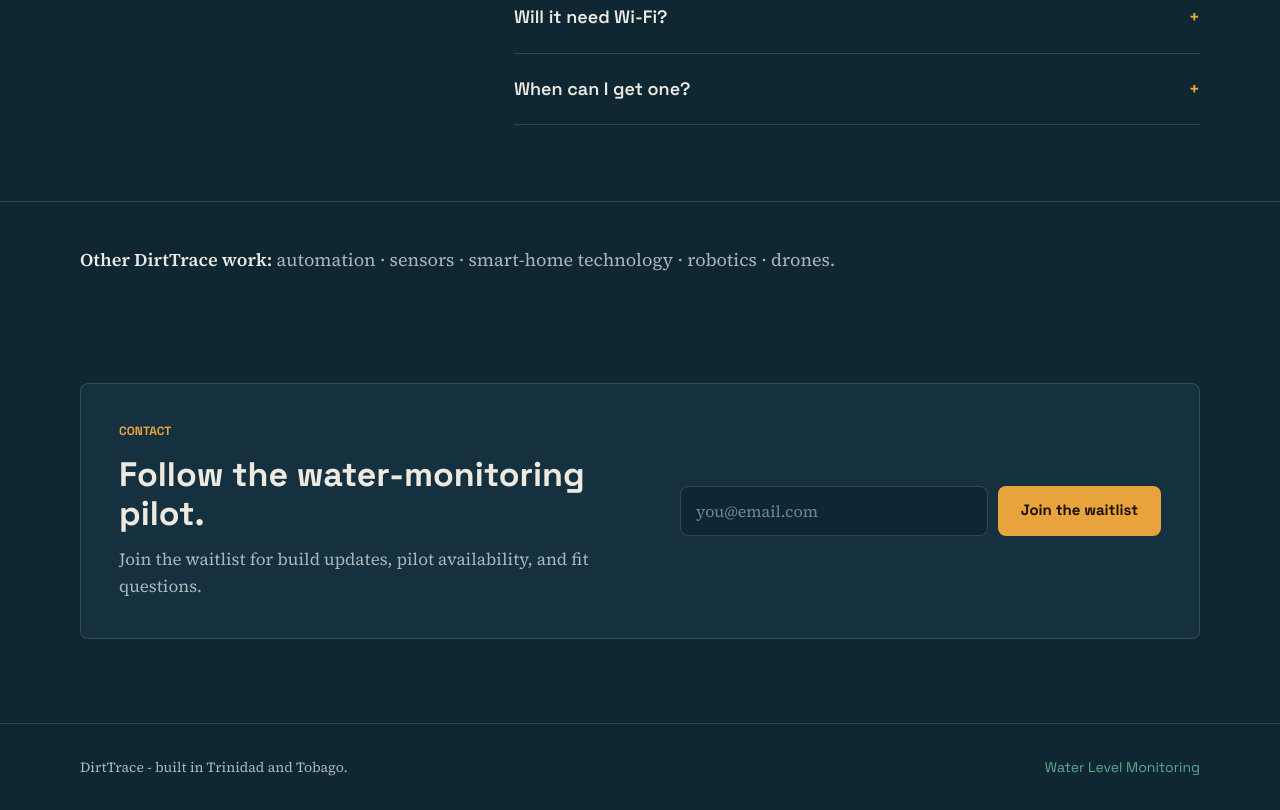
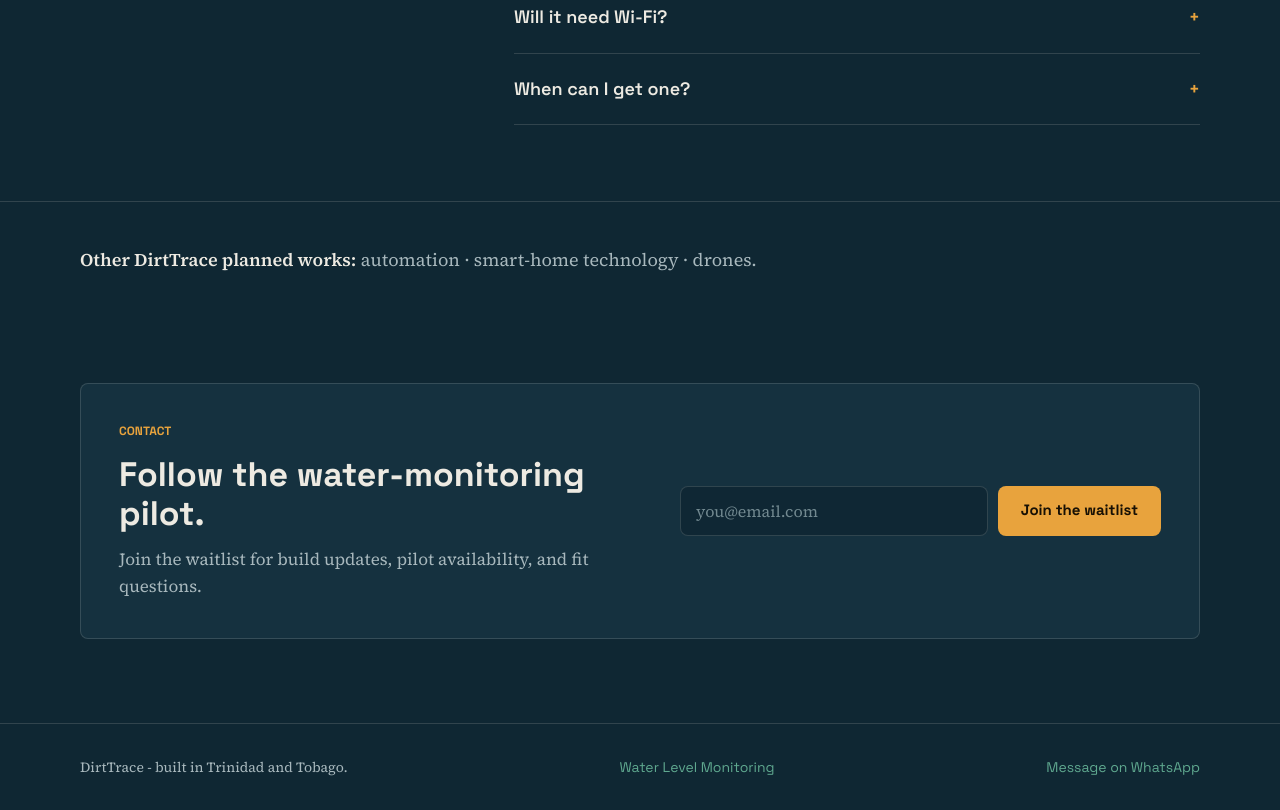
Before and after one commit to Dirttrace/DirtTrace, a plain HTML site: page index.html in a window 1280 px wide. Shown: the part 2930-3740 px from the top of the page. Drawn offline with Linux system fonts and the light colour scheme.

Commit message:
update copy

```diff
--- a/index.html
+++ b/index.html
@@ -830,7 +830,7 @@
 
   <div class="other-work">
     <div class="wrap">
-      <p><strong>Other DirtTrace work:</strong> automation &middot; sensors &middot; smart-home technology &middot; robotics &middot; drones.</p>
+      <p><strong>Other DirtTrace planned works:</strong> automation &middot; smart-home technology &middot;  drones.</p>
     </div>
   </div>
 
@@ -842,11 +842,12 @@
           <h2>Follow the water-monitoring pilot.</h2>
           <p>Join the waitlist for build updates, pilot availability, and fit questions.</p>
         </div>
-        <form class="waitlist" action="https://formspree.io/f/moeqowaj" method="POST">
+        <form class="waitlist" action="https://formspree.io/f/YOUR_FORM_ID" method="POST">
           <input type="email" name="email" placeholder="you@email.com" required>
           <button class="button" type="submit">Join the waitlist</button>
           <input type="hidden" name="_subject" value="New DirtTrace waitlist signup">
         </form>
+        <!-- Replace YOUR_FORM_ID when the waitlist is ready to collect signups. -->
       </div>
     </div>
   </section>
@@ -856,6 +857,7 @@
   <div class="wrap footer-grid">
     <p>DirtTrace - built in Trinidad and Tobago.</p>
     <a href="#product">Water Level Monitoring</a>
+    <a href="https://wa.me/18687534076" target="_blank" rel="noopener">Message on WhatsApp</a>
   </div>
 </footer>
 
```
